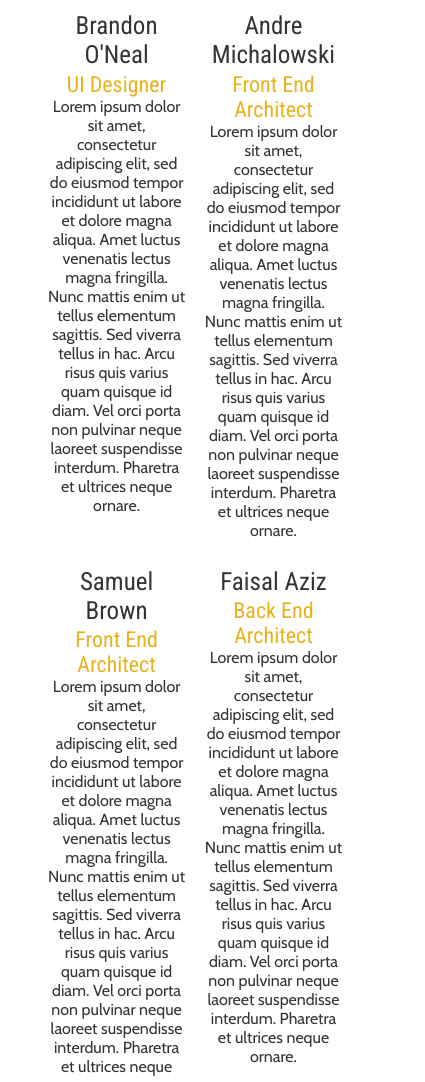
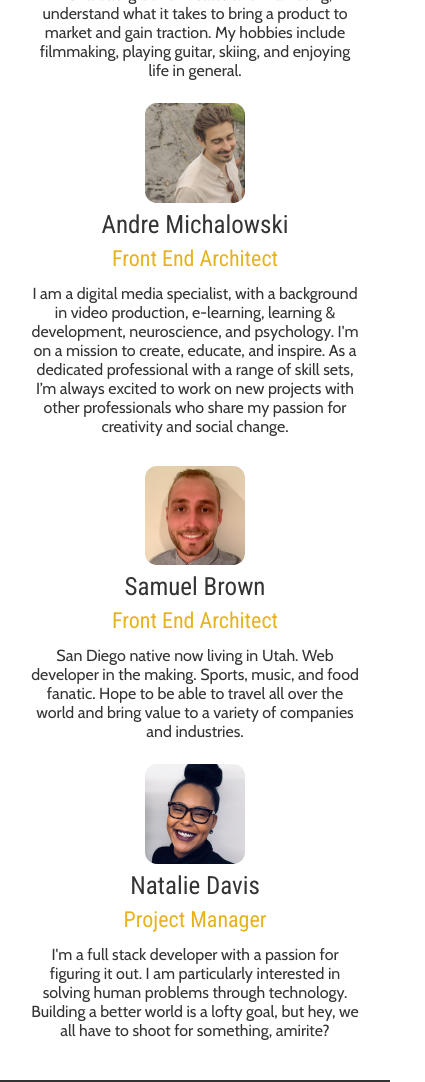
Before and after one commit to Build-Wk-Anywhere-Fitness-3/ui, a plain HTML site: page about.html in a window 390 px wide. Shown: the part 527-1609 px from the top of the page, 425 px wide, since content can reach past the window. Drawn offline with nearby package versions, Linux system fonts and the light colour scheme.

Commit message:
added media querys and info to about page. still need to finish up sales copy

```diff
--- a/about.html
+++ b/about.html
@@ -15,8 +15,8 @@
 <body>
     <nav>
         <div class="nav-div">
-           <div class="nav-logo">
-                <h1>ANYWHERE FITNESS</h1>
+            <div class="nav-logo">
+                <h2>ANYWHERE FITNESS</h2>
             </div>
             <div class="nav-links">
                 <a href="index.html">Home</a>
@@ -30,54 +30,44 @@
         </div>
     </header>
 
-    <section class="story-section">
-        <h2>Our Story</h2>
-        <p>Lorem ipsum dolor sit amet, consectetur adipiscing elit, sed do eiusmod tempor incididunt ut labore et
-            dolore magna aliqua. Amet luctus venenatis lectus magna fringilla. Nunc mattis enim ut tellus elementum
-            sagittis. Sed viverra tellus in hac. Arcu risus quis varius quam quisque id diam. Vel orci porta non
-            pulvinar neque laoreet suspendisse interdum. Pharetra et ultrices neque ornare.</p>
-    </section>
-
     <section class="team-section">
-        <h2>Our Team</h2>
+        <h1>Our Team</h1>
         <div class="team-row1">
             <div>
-                <img src="" alt="">
+                <img src="images/brandon.jpg" alt="brandon">
                 <h3>Brandon O'Neal</h3>
                 <h4>UI Designer</h4>
-                <p>Lorem ipsum dolor sit amet, consectetur adipiscing elit, sed do eiusmod tempor incididunt ut labore et
-                    dolore magna aliqua. Amet luctus venenatis lectus magna fringilla. Nunc mattis enim ut tellus elementum
-                    sagittis. Sed viverra tellus in hac. Arcu risus quis varius quam quisque id diam. Vel orci porta non
-                    pulvinar neque laoreet suspendisse interdum. Pharetra et ultrices neque ornare.</p>
+                <p>I'm an aspiring future software developer and designer. Originally from Atlanta, GA. Moved to
+                    Vancouver, WA in 2019 to pursue a career in tech. With a background in sales and marketing, I
+                    understand what it takes to bring a product to market and gain traction. My hobbies include
+                    filmmaking, playing guitar, skiing, and enjoying life in general.</p>
             </div>
             <div>
-                <img src="" alt="">
+                <img src="images/andre.jpg" alt="andre">
                 <h3>Andre Michalowski</h3>
                 <h4>Front End Architect</h4>
-                <p>Lorem ipsum dolor sit amet, consectetur adipiscing elit, sed do eiusmod tempor incididunt ut labore et
-                    dolore magna aliqua. Amet luctus venenatis lectus magna fringilla. Nunc mattis enim ut tellus elementum
-                    sagittis. Sed viverra tellus in hac. Arcu risus quis varius quam quisque id diam. Vel orci porta non
-                    pulvinar neque laoreet suspendisse interdum. Pharetra et ultrices neque ornare.</p>
+                <p>I am a digital media specialist, with a background in video production, e-learning, learning &
+                    development, neuroscience, and psychology. I'm on a mission to create, educate, and inspire. As a
+                    dedicated professional with a range of skill sets, I’m always excited to work on new projects with
+                    other professionals who share my passion for creativity and social change.</p>
             </div>
         </div>
         <div class="team-row2">
             <div>
-                <img src="" alt="">
+                <img src="images/samuel.jpg" alt="samuel">
                 <h3>Samuel Brown</h3>
                 <h4>Front End Architect</h4>
-                <p>Lorem ipsum dolor sit amet, consectetur adipiscing elit, sed do eiusmod tempor incididunt ut labore et
-                    dolore magna aliqua. Amet luctus venenatis lectus magna fringilla. Nunc mattis enim ut tellus elementum
-                    sagittis. Sed viverra tellus in hac. Arcu risus quis varius quam quisque id diam. Vel orci porta non
-                    pulvinar neque laoreet suspendisse interdum. Pharetra et ultrices neque ornare.</p>
+                <p>San Diego native now living in Utah. Web developer in the making. Sports, music, and food fanatic.
+                    Hope to be able to travel all over the world and bring value to a variety of companies and
+                    industries.</p>
             </div>
             <div>
-                <img src="" alt="">
-                <h3>Faisal Aziz</h3>
-                <h4>Back End Architect</h4>
-                <p>Lorem ipsum dolor sit amet, consectetur adipiscing elit, sed do eiusmod tempor incididunt ut labore et
-                    dolore magna aliqua. Amet luctus venenatis lectus magna fringilla. Nunc mattis enim ut tellus elementum
-                    sagittis. Sed viverra tellus in hac. Arcu risus quis varius quam quisque id diam. Vel orci porta non
-                    pulvinar neque laoreet suspendisse interdum. Pharetra et ultrices neque ornare.</p>
+                <img src="images/natalie.jpg" alt="natalie">
+                <h3>Natalie Davis</h3>
+                <h4>Project Manager</h4>
+                <p>I'm a full stack developer with a passion for figuring it out. I am particularly interested in
+                    solving human problems through technology. Building a better world is a lofty goal, but hey, we all
+                    have to shoot for something, amirite?</p>
             </div>
         </div>
     </section>
--- a/styles/index.css
+++ b/styles/index.css
@@ -13,7 +13,7 @@ menu, nav, output, ruby, section, summary,
 time, mark, audio, video {
 	margin: 0;
 	padding: 0;
-	/* border: 1px solid purple; */
+	border: 0;
 	font-size: 100%;
 	font: inherit;
 	vertical-align: baseline;
@@ -21,13 +21,10 @@ time, mark, audio, video {
 
 /* GENERAL */
 
-html {
-    font-size: 62.5%;
-}
-
 body {
+	font-size: 62.5%;
+	box-sizing: border-box;
     font-family: 'Cabin', Sans-Serif;
-    /* font-size: 1.4rem; */
 	font-size: 16px;
 	text-align: center;
 	color: #343434;
@@ -40,9 +37,8 @@ h1, h2, h3, h4, button {
 }
 
 h1 {
-    /* font-size: 2.4rem; */
+	color: #e6b31e;
 	font-size: 35px;
-	color: #e6b31e;
 	margin-top: 1.5%;
 	margin-bottom: 1%;
 }
@@ -82,6 +78,10 @@ nav {
 	background-color: #fcfaf1;
 }
 
+nav a {
+	margin: 0 5%;
+}
+
 .nav-div {
 	display: flex;
 	align-items: center;
@@ -94,7 +94,7 @@ nav {
 	display: flex;
 	justify-content: center;
 	justify-content: space-around;
-	width: 20%
+	width: 25%;
 }
 
 /* HEADER */
@@ -117,7 +117,6 @@ button:hover {
 .banner-section1 {
 	background-image: url(../images/girl-running.jpg);
 	padding: 15%;
-	height: 35;
 	background-attachment: fixed;
 	background-position: center;
 	background-repeat: no-repeat;
@@ -149,7 +148,6 @@ button:hover {
 .banner-section2 {
 	background-image: url(../images/rings.jpg);
 	padding: 15%;
-	height: 35%;
 	background-attachment: fixed;
 	background-position: center;
 	background-repeat: no-repeat;
@@ -182,25 +180,15 @@ footer p {
 	margin-top: 1%;
 }
 
-/* 800PX */
-
-/* 500PX */
-
 /* ABOUT */
 
 .pullup-img {
 	background-image: url(../images/pullup.jpg);
 	padding: 15%;
-	height: 30%;
 	background-attachment: fixed;
 	background-position: top;
 	background-repeat: no-repeat;
 	background-size: cover;
-}
-
-.story-section {
-	width: 70%;
-	margin: 3% auto 0;
 }
 
 .team-section {
@@ -208,14 +196,32 @@ footer p {
 	margin: 3% auto 0;
 }
 
+.team-section h1 {
+	margin-bottom: 4%;
+}
+
+.team-section img {
+	width: 30%;
+	border-radius: 12%;
+}
+
+.team-section p {
+	margin-top: 4%;
+}
+
 .team-row1 {
 	display: flex;
 	justify-content: space-evenly;
 	margin-top: 2%;
+	height: 1%;
 }
 
 .team-row1 div {
 	width: 42%;
+}
+
+.team-row1 p {
+	margin-bottom: 4%;
 }
 
 .team-row2 {
@@ -229,6 +235,57 @@ footer p {
 	width: 42%;
 }
 
+/* 800PX */
+
+@media (max-width: 800px){
+	.benefits-section {
+		flex-direction: column;
+	}
+}
+
+/* 500PX */
+
+@media (max-width: 500px){
+	.nav-div {
+		flex-direction: column;
+	}
+	.nav-links {
+		margin-bottom: 3%;
+	}
+	.team-section h1 {
+		margin: 4% 0 7%;
+	}
+	.team-row1 {
+		flex-direction: column;
+	}
+	.team-row1 div {
+		width: 100%;
+		margin-bottom: 3%;
+	}
+	.team-row2 {
+		flex-direction: column;
+	}
+	.team-row2 div {
+		width: 100%;
+		margin-bottom: 3%;
+	}
+	.team-row2 p {
+		margin-bottom: 4%;
+	}
+}
+
+/* 320PX */
+
+@media (max-width: 320px){
+	.nav-links {
+		flex-direction: column;
+		width: 50%;
+	}
+	footer {
+		display: flex;
+		flex-direction: column;
+	}
+}
 
 /* FadeIn */
 /* .fadeIn{
```
Also changed, not shown: index.html (+8 -8 lines), images/andre.jpg (added), images/brandon.jpg (added), images/logo.png (deleted), images/natalie.jpg (added), images/samuel.jpg (added).
